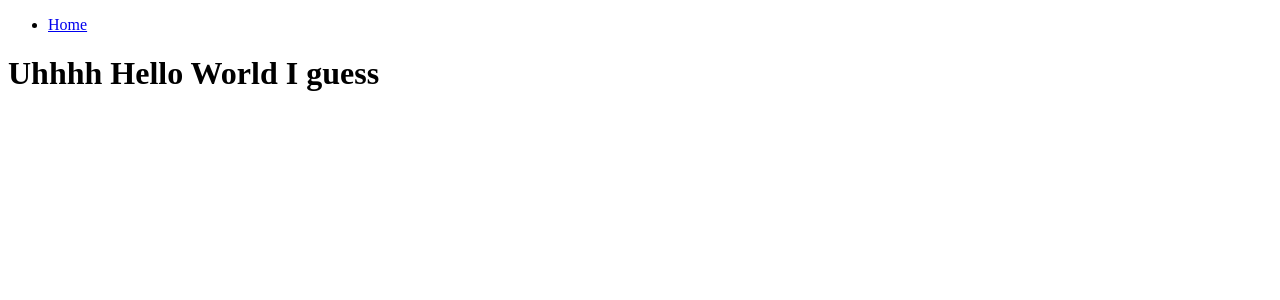
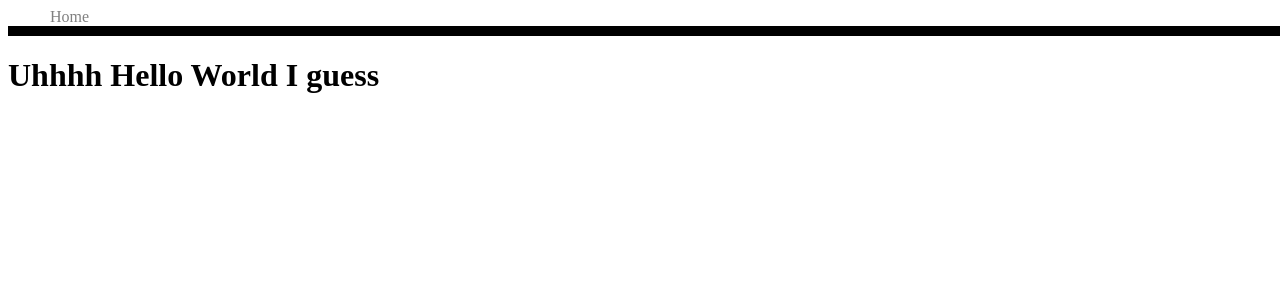
Before and after one commit to AChu-Dev/computing-project, a Django app: page / in a window 1280 px wide. Shown: the top 300 px of the page. Run offline with Django 4.2, Linux system fonts and the light colour scheme.

Commit message:
added basic static folder for group to put static resources in

```diff
--- a/experimental/snowcore/skiing/templates/skiing/footer.html
+++ b/experimental/snowcore/skiing/templates/skiing/footer.html
@@ -1,3 +1,7 @@
+{% load static %}
+
+<!-- add call back JS scripts here -->
+
 <div class="footer">
 
 </div>
--- a/experimental/snowcore/skiing/templates/skiing/header.html
+++ b/experimental/snowcore/skiing/templates/skiing/header.html
@@ -1,3 +1,8 @@
+
+{% load static %}
+<!-- Add CSS/JS Here to make it load on all pages -->
+<link rel="stylesheet" href="{% static 'css/style.css' %}">
+
 <ul class="nav-bar">
     <li class="nav-item"><a href="{% url 'index' %}" class="nav-link">Home</a></li>
 </ul>
--- a/experimental/snowcore/snowcore/settings.py
+++ b/experimental/snowcore/snowcore/settings.py
@@ -80,6 +80,11 @@ TEMPLATES = [
     },
 ]
 
+STATICFILES_DIRS = [
+    BASE_DIR / "static",
+]
+
+
 WSGI_APPLICATION = 'snowcore.wsgi.application'
 
 
--- /dev/null
+++ b/experimental/snowcore/static/css/style.css
@@ -0,0 +1,23 @@
+/*
+ * This was just added to make sure the static files where being found correctly in the webpages
+ * We can swap this out for whatever CSS you guys want to use.
+ **/
+.nav-bar {
+    border-bottom: solid 10px;
+    margin: 0;
+    width: 100%;
+    left: 0;
+    top: 0;
+    list-style-type: none;
+    display: block;
+}
+
+.nav-item {
+    display: inline;
+}
+
+.nav-link {
+    text-decoration: none;
+    color: grey;
+    padding: 2px;
+}
```
Also changed, not shown: 2 other files.
